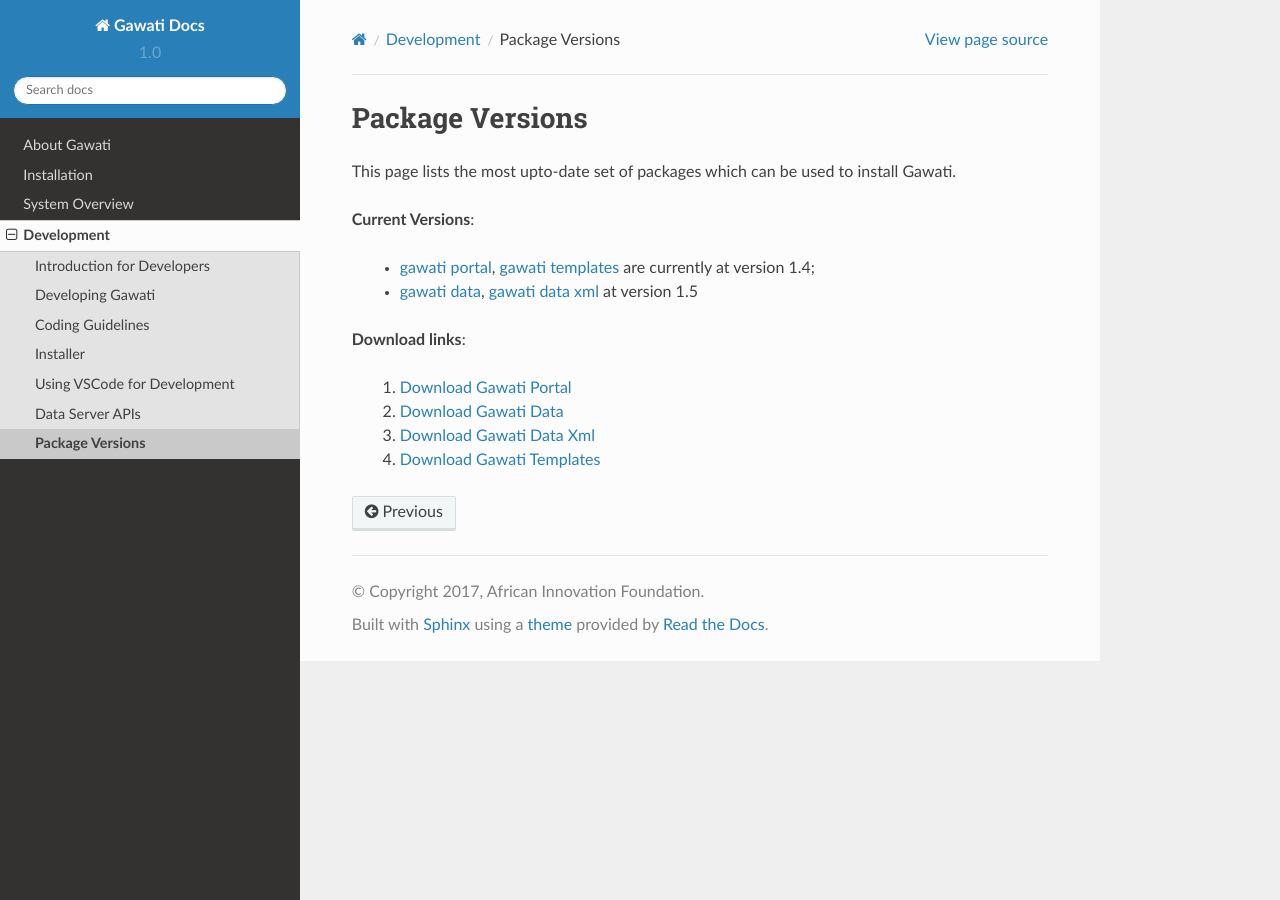
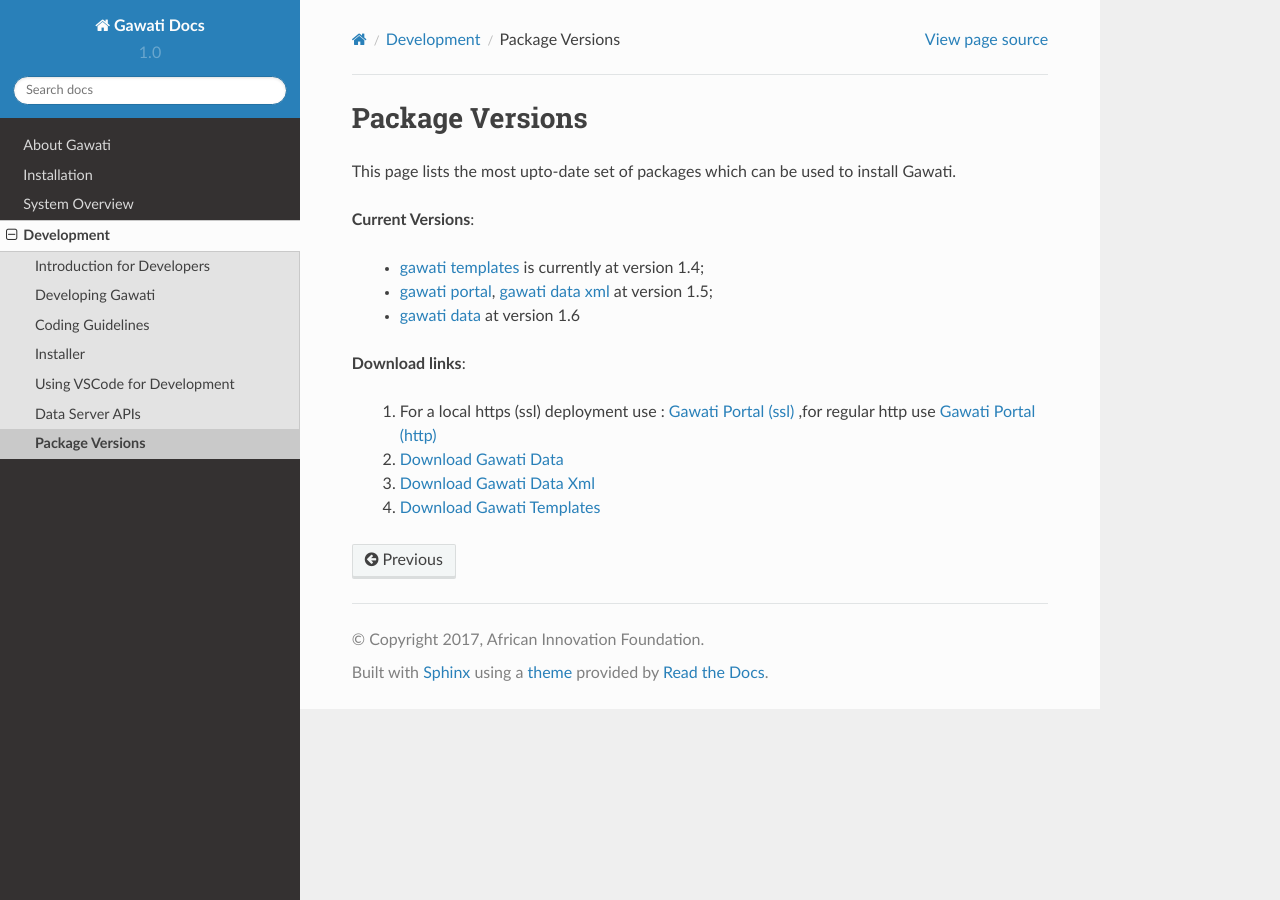
Before and after one commit to gawati/gawati-docs, a Sphinx documentation site: the page built from docs/source/development/package-versions.rst, in a window 1280 px wide. Built offline with Sphinx 7.4.7 and the Read the Docs theme 2.0.0, drawn with Linux system fonts in a browser that asks for light colours.

Commit message:
Updating release info

```diff
--- a/docs/source/development/download-links.rst
+++ b/docs/source/development/download-links.rst
@@ -1,14 +1,15 @@
 
 **Download links**:
 
- 1. `Download Gawati Portal`_
+ 1.  For a local https (ssl) deployment use : `Gawati Portal (ssl)`_ ,for regular http use `Gawati Portal (http)`_
  2. `Download Gawati Data`_
  3. `Download Gawati Data Xml`_
  4. `Download Gawati Templates`_
 
 
 
-.. _Download Gawati Portal: https://github.com/gawati/gawati-portal/releases/download/1.4/gawati-portal-1.4-dev.xar
-.. _Download Gawati Data: https://github.com/gawati/gawati-data/releases/download/1.5/gawati-data-1.5.xar
+.. _Gawati Portal (ssl) : https://github.com/gawati/gawati-portal/releases/download/1.5/gawati-portal-1.5-dev.xar
+.. _Gawati Portal (http) : https://github.com/gawati/gawati-portal/releases/download/1.5/gawati-portal-1.5-code.xar
+.. _Download Gawati Data: https://github.com/gawati/gawati-data/releases/download/1.6/gawati-data-1.6.xar
 .. _Download Gawati Data Xml: https://github.com/gawati/gawati-data-xml/releases/download/1.5/gw-data-1.5.xar
 .. _Download Gawati Templates: https://github.com/gawati/gawati-templates/releases/download/1.4/gawati-templates-1.4.zip
--- a/docs/source/development/version-info.rst
+++ b/docs/source/development/version-info.rst
@@ -1,8 +1,9 @@
 
 **Current Versions**:
 
-  * `gawati portal`_, `gawati templates`_  are currently at version 1.4;
-  * `gawati data`_, `gawati data xml`_ at version 1.5
+  * `gawati templates`_  is currently at version 1.4;
+  * `gawati portal`_, `gawati data xml`_ at version 1.5;
+  * `gawati data`_ at version 1.6
 
 
 
```
